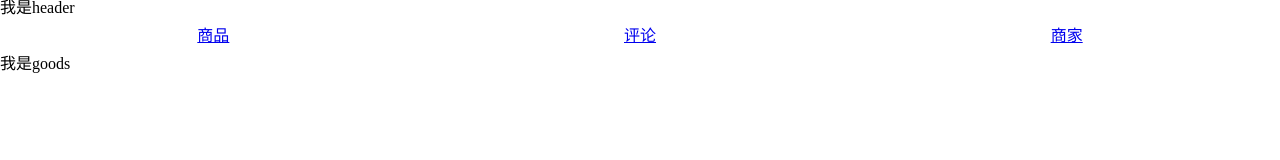
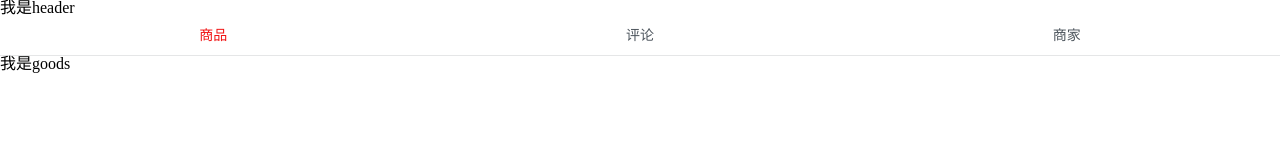
Before and after one commit to kingslk/webui-elm, a Vue app: page /#/goods in a window 1280 px wide. Shown: the top 160 px of the page. Built offline with nearby package versions, Linux system fonts and the light colour scheme.

Commit message:
first mission

```diff
--- a/src/App.vue
+++ b/src/App.vue
@@ -1,7 +1,7 @@
 <template>
   <div id="app">
     <v-header></v-header>
-    <div class="tab">
+    <div class="tab border-1px">
       <div class="tab-item">
         <router-link to="/goods">商品</router-link>
       </div>
@@ -27,16 +27,30 @@ export default {
 </script>
 
 <style lang='stylus' rel='stylesheet/stylus'>
+@import './util/stylus/mixin.styl';
+
 #app {
   .tab {
     display: flex;
     width: 100%;
     height: 40px;
     line-height: 40px;
+    // border-bottom: 1px solid rgba(7, 17, 27, 0.1);
+    border-1px(rgba(7, 17, 27, 0.1));
 
     .tab-item {
       flex: 1;
       text-align: center;
+
+      &>a {
+        display: block;
+        font-size: 14px;
+        color: rgb(77, 85, 93);
+
+        &.active {
+          color: rgb(240, 20, 20);
+        }
+      }
     }
   }
 }
--- a/src/components/goods/goods.vue
+++ b/src/components/goods/goods.vue
@@ -4,7 +4,7 @@
 <script type='text/ecmascript-6'>
 export default {
 
-}
+};
 </script>
 <style lang='stylus' rel='stylesheet/stylus'>
 </style>
--- a/src/components/header/header.vue
+++ b/src/components/header/header.vue
@@ -4,7 +4,7 @@
 <script type='text/ecmascript-6'>
 export default {
 
-}
+};
 </script>
 <style lang='stylus' rel='stylesheet/stylus'>
 </style>
--- a/src/components/ratings/ratings.vue
+++ b/src/components/ratings/ratings.vue
@@ -4,7 +4,7 @@
 <script type='text/ecmascript-6'>
 export default {
 
-}
+};
 </script>
 <style lang='stylus' rel='stylesheet/stylus'>
 </style>
--- a/src/components/seller/seller.vue
+++ b/src/components/seller/seller.vue
@@ -4,7 +4,7 @@
 <script type='text/ecmascript-6'>
 export default {
 
-}
+};
 </script>
 <style lang='stylus' rel='stylesheet/stylus'>
 </style>
--- a/src/main.js
+++ b/src/main.js
@@ -1,7 +1,6 @@
 import Vue from 'vue';
 import App from './App';
 import router from './route';
-
 // eslint-disable-next-line no-new
 new Vue({
   el: '#app',
--- a/src/route/index.js
+++ b/src/route/index.js
@@ -3,10 +3,12 @@ import VueRouter from 'vue-router';
 import goods from '../components/goods/goods';
 import ratings from '../components/ratings/ratings';
 import seller from '../components/seller/seller';
+import '../util/stylus/index.styl';
 
 Vue.use(VueRouter);
 // Vue 2.0路由写法
 export default new VueRouter({
+  linkActiveClass: 'active',
   routes: [
     {
       path: '/goods',
--- /dev/null
+++ b/src/util/stylus/base.styl
@@ -0,0 +1,10 @@
+@media(-webkit-min-device-pixel-ratio:1.5),(min-device-pixel-ratio:1.5)
+    .border-1px
+        &::after
+            -webkit-transform: scaleY(0.7)
+            transform: scaleY(0.7)
+@media(-webkit-min-device-pixel-ratio:2),(min-device-pixel-ratio:2)
+    .border-1px
+        &::after
+            -webkit-transform: scaleY(0.5)
+            transform: scaleY(0.5)
--- /dev/null
+++ b/src/util/stylus/index.styl
@@ -0,0 +1,2 @@
+@import './base'
+@import './mixin'
--- /dev/null
+++ b/src/util/stylus/mixin.styl
@@ -0,0 +1,10 @@
+border-1px($color)
+    position:relative
+    &::after
+        display: block
+        position: absolute
+        left :0
+        bottom: 0
+        width: 100%
+        border-top: 1px solid $color
+        content: ' '
--- a/static/reset.css
+++ b/static/reset.css
@@ -127,3 +127,6 @@ table {
   border-collapse: collapse;
   border-spacing: 0;
 }
+a {
+  text-decoration: none;
+}
```
